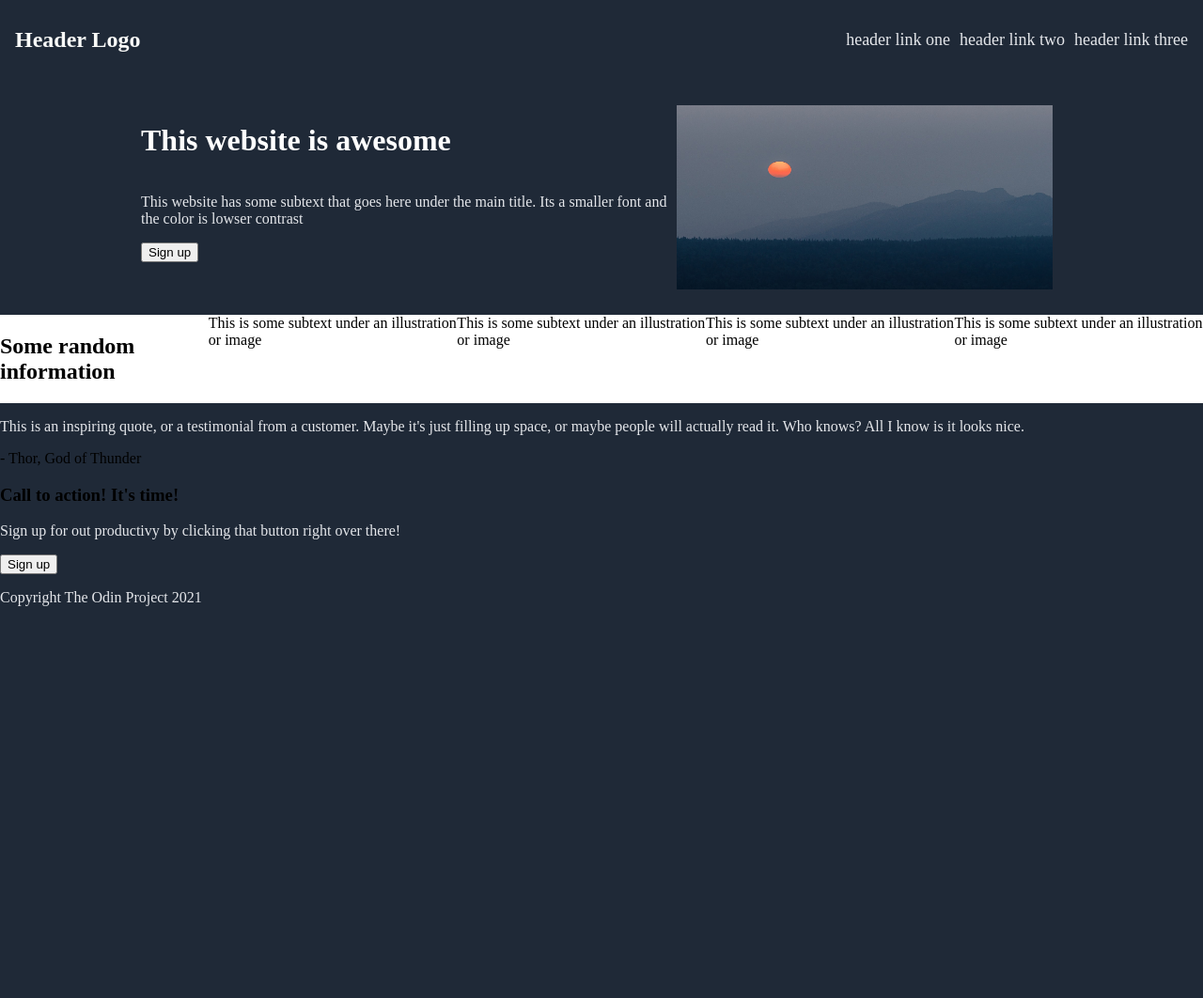
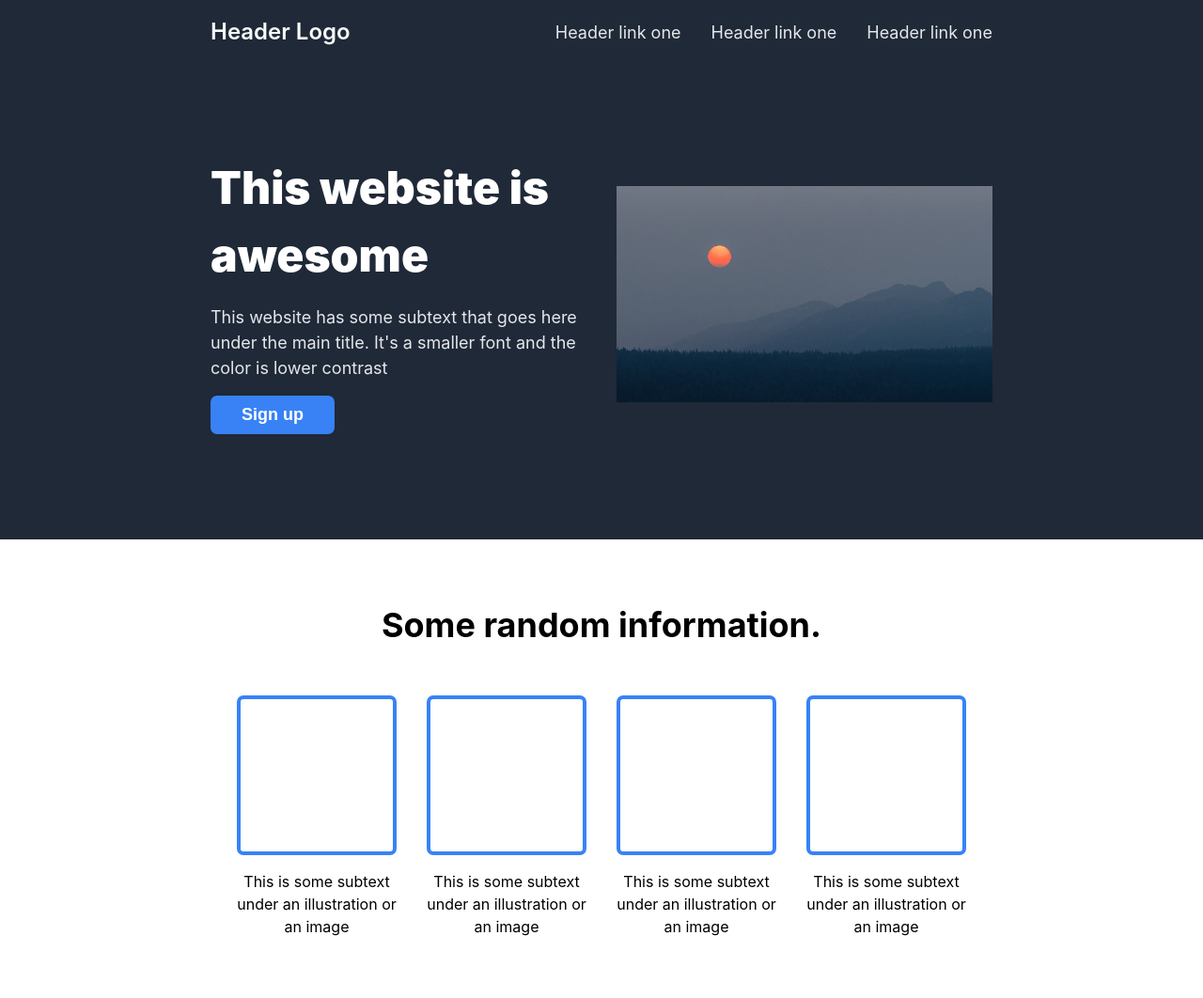
Before and after one commit to Mcjoester/landing_page, a plain HTML site: page index.html in a window 1280 px wide. Shown: the whole page at 94% size. Before the commit the page ends 800 px from the top, so only its background shows below. Drawn offline with Linux system fonts and the light colour scheme.

Commit message:
made progress on section 1 and 2

```diff
--- a/index.html
+++ b/index.html
@@ -10,70 +10,75 @@
         <link rel="stylesheet" href="style.css">
     </head>
     <body>
+        <!-- Section 1-->
         <div class="wrapper">
-        <div class="header">
-            <div class="logo">Header Logo</div>
-
-            <ul class="links">
-                <li><a href="google.com"> header link one</a></li>
-                <li><a href="google.com"> header link two</a></li>
-                <li><a href="google.com"> header link three</a></li>
-            </ul>
+            <div class="first">
+                <nav>
+                    <div class="navLogo">Header Logo</div>
+                    <ul>
+                        <li> <a href="#" src="">Header link one</a></li>
+                        <li> <a href="#" src="">Header link one</a></li>
+                        <li> <a href="#" src="">Header link one</a></li>
+                    </ul>
+                </nav>
+                <div class="hero">
+                    <div class="heroleft">
+                        <h1>This website is <br> awesome</h1>
+                        <p>
+                            This website has some subtext that goes here under the main title. It's a smaller font and the color is lower contrast
+                        </p>
+                        <button class="signup">Sign up</button>
+                    </div>
+                    <div class="heroright">
+                        <img src="sun.jpeg" alt="sun setting next to mountains">
+                    </div>
+                </div>
+            </div>
         </div>
-
-        <div class="section1">
-        <div class="left-side">
-            <h1>This website is awesome</h1>
-            <p>This website has some subtext that goes here under the main title. Its a smaller font and the color is lowser contrast</p>
-            <button>Sign up</button>
-        </div>
-
-        <div class="right-side">
-            <img class="right-image" src="sun.jpeg" alt="sunset next to mountain">
-        </div>
-        </div>
-
+        <!-- Section 2-->
+        <div class="wrapper">
+            <div class="sectionCenter" id="second">
+                <h3> Some random information.</h3>
+                <div class="randomInfoWrapper">
+                    <ul class="randomInfo">
+                        <li>
+                            <div class="randomInfoBox" id="box1"></div>
+                        </li>
+                        <li>
+                            This is some subtext under an illustration or an image
+                        </li>
+                    </ul>
+                    <ul class="randomInfo">
+                        <li>
+                            <div class="randomInfoBox" id="box2"></div>
+                        </li>
+                        <li>
+                            This is some subtext under an illustration or an image
+                        </li>
+                    </ul>
+                    <ul class="randomInfo">
+                        <li>
+                            <div class="randomInfoBox" id="box3"></div>
+                        </li>
+                        <li>
+                            This is some subtext under an illustration or an image
+                        </li>
+                    </ul>
+                    <ul class="randomInfo">
+                        <li>
+                            <div class="randomInfoBox" id="box4"></div>
+                        </li>
+                        <li>
+                            This is some subtext under an illustration or an image
+                        </li>
+                    </ul>
+                </div>
+            </div>
         </div>
 
 
-        <div class="wrapper">
-        <div class="section2">
-            <h2>Some random information</h2>
 
-            <img src="" alt="">
-            <div class="text">This is some subtext under an illustration or image</div>
 
-            <img src="" alt="">
-            <div class="text">This is some subtext under an illustration or image</div>
 
-            <img src="" alt="">
-            <div class="text">This is some subtext under an illustration or image</div>
-
-            <img src="" alt="">
-            <div class="text">This is some subtext under an illustration or image</div>
-
-        </div>
-        </div>
-
-        <div class="section3">
-            <p>
-                This is an inspiring quote, or a testimonial from a customer. Maybe it's just filling up space, or maybe people will actually read it. Who knows? All I know is it looks nice.
-            </p>
-            <span>- Thor, God of Thunder</span>
-        </div>
-
-        <div class="section4">
-            <h3>Call to action! It's time! </h3>
-            <p>
-                Sign up for out productivy by clicking that button right over there!
-            </p>
-            <button> Sign up</button>
-        </div>
-
-        <footer>
-            <p>
-                Copyright The Odin Project 2021
-            </p>
-        </footer>
     </body>
 </html>
--- a/style.css
+++ b/style.css
@@ -1,108 +1,175 @@
-
-* {
-    box-sizing: border-box;
+/* Reset*/
+*,
+*::before,
+*::after {
+  box-sizing: border-box;
 }
 
+body,
+h1,
+h2,
+h3,
+h4,
+p,
+li,
+figure,
+figcaption,
+blockquote,
+dl,
+dd {
+  margin: 0;
+}
 
 body {
-    display: flex;
-    flex-direction: column;
-    margin: 0;
-    background-color: #1f2937;
+    min-height: 100vh;
+    text-rendering: optimizeSpeed;
+    line-height: 1.5;
+  }
 
+
+/* Section 1 */
+body {
+   font-family: -apple-system, BlinkMacSystemFont, "Segoe UI", Roboto, Oxygen, Ubuntu, Cantarell, "Open Sans", "Helvetica Neue", sans-serif;
 }
 
 .wrapper {
     display: flex;
     justify-content: center;
-    flex-direction: column;
 }
 
-.logo {
+.first {
     display: flex;
-    justify-content: center;
+    flex-direction: column;
+    gap: 7rem;
+    padding: 1rem 14rem 7rem;
+    max-width: 1440px;
+    background-color: #1f2937;
+}
+
+nav {
+    display: flex;
+    justify-content: space-between;
     align-items: center;
-    font-weight: 900;
+    gap: 1rem;
+}
+
+ul {
+    display: flex;
+    list-style: none;
+    margin: 0;
+    padding: 0;
+}
+
+nav ul {
+    display: flex;
+    gap: 2rem;
+}
+
+a {
+    text-decoration: none;
+    color:#e5e7eb;
+    font-size: 18px;
+
+}
+
+.navLogo {
+    font-size: 24px;
+    font-weight: 600;
+    color: black;
     font-size: 24px;
     color: #f9faf8;
 }
 
-.header {
+.hero {
     display: flex;
+    align-items: center;
     justify-content: space-between;
-    background-color: #1f2937;
-    padding: 16px;
+    gap: 2rem;
+}
 
+.heroleft {
+    flex: 1 1 0;
+    color: #f9faf8;
+}
+
+.heroleft h1 {
+    color: white;
+    font-size: 48px;
+    font-weight: 900;
+    margin: 0;
+}
+
+.heroleft p {
+    font-size: 18px;
+    color: #e5e7eb;
+    margin:16px 0;
 
 }
 
-.links {
+.signup {
+    background-color: #3882f6;
+    border-radius: 7px;
+    font-weight: 900;
+    padding: 7px 30px;
+    border: 3px solid #3882f6;
+    color: white;
+    font-size: 18px;
+}
+
+.heroright {
+    display: flex;
+    flex: 1 1 0;
+}
+
+.heroright img {
+    flex: 1;
+    object-fit: cover;
+    max-height: calc(214px + 1rem);
+}
+
+/* section 2 */
+#second {
+    padding: 4rem 0;
+}
+
+#second h3 {
+    margin-bottom: 3rem;
+}
+
+h3 {
+    margin-top: 0;
+    font-size: 36px;
+}
+
+.sectionCenter {
+    flex-direction: column;
+    align-items: center;
+    max-width: 1440px;
+}
+
+.wrapper .sectionCenter {
+    display: flex;
+    align-items: center;
+}
+
+.randomInfoWrapper {
+    display: flex;
+    gap: 2rem;
+}
+
+.randomInfo {
+    gap: 16px;
+    display: flex;
+    flex-direction: column;
+    align-items: center;
+    max-width: 170px;
+    text-align: center;
 
 }
 
-ul {
-    list-style: none;
-    display: flex;
-    gap: 10px;
+.randomInfoBox {
+    width: 170px;
+    height: 170px;
+    border: 4px solid #3882f6;
+    border-radius: 7px;
 }
-
-
-a {
-    text-decoration: none;
-    color: #e5e7eb;
-    font-size: 18px;
-}
-
-.section1 {
-    background-color: #1f2937;
-    display: flex;
-    height: 250px;
-    justify-content: center;
-    align-items: center;
-    gap: 10px;
-}
-
-.left-side {
-    display: flex;
-    flex-direction: column;
-    justify-content: flex-start;
-    align-items: flex-start;
-    height: 200px;
-    width: 300px;
-    flex: 1 1 0;
-    margin-left: 150px
-
-}
-
-.right-side {
-    display: flex;
-    justify-content: flex-start;
-    align-items: center;
-    height: 200px;
-    width: 300px;
-    flex: 1 1 0;
-
-}
-
-.right-image {
-    max-height: calc(180px + 1rem);
-    width: 400px;
-}
-
-button {
-    flex-shrink: 0;
-}
-
-div h1 {
-    color: white;
-}
-
-p {
-    color: #e5e7eb;
-
-}
-
-.section2 {
-    display: flex;
-    background-color: white;
-}
```
